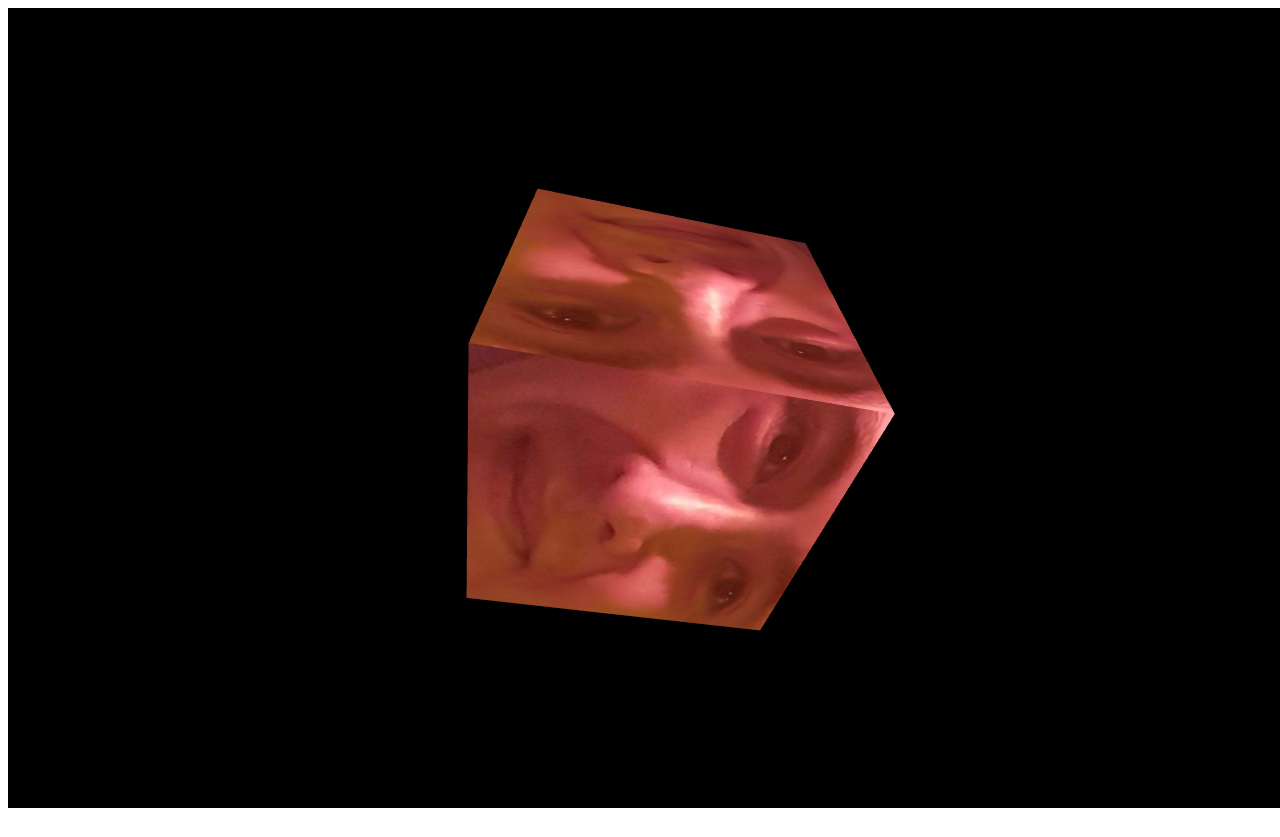
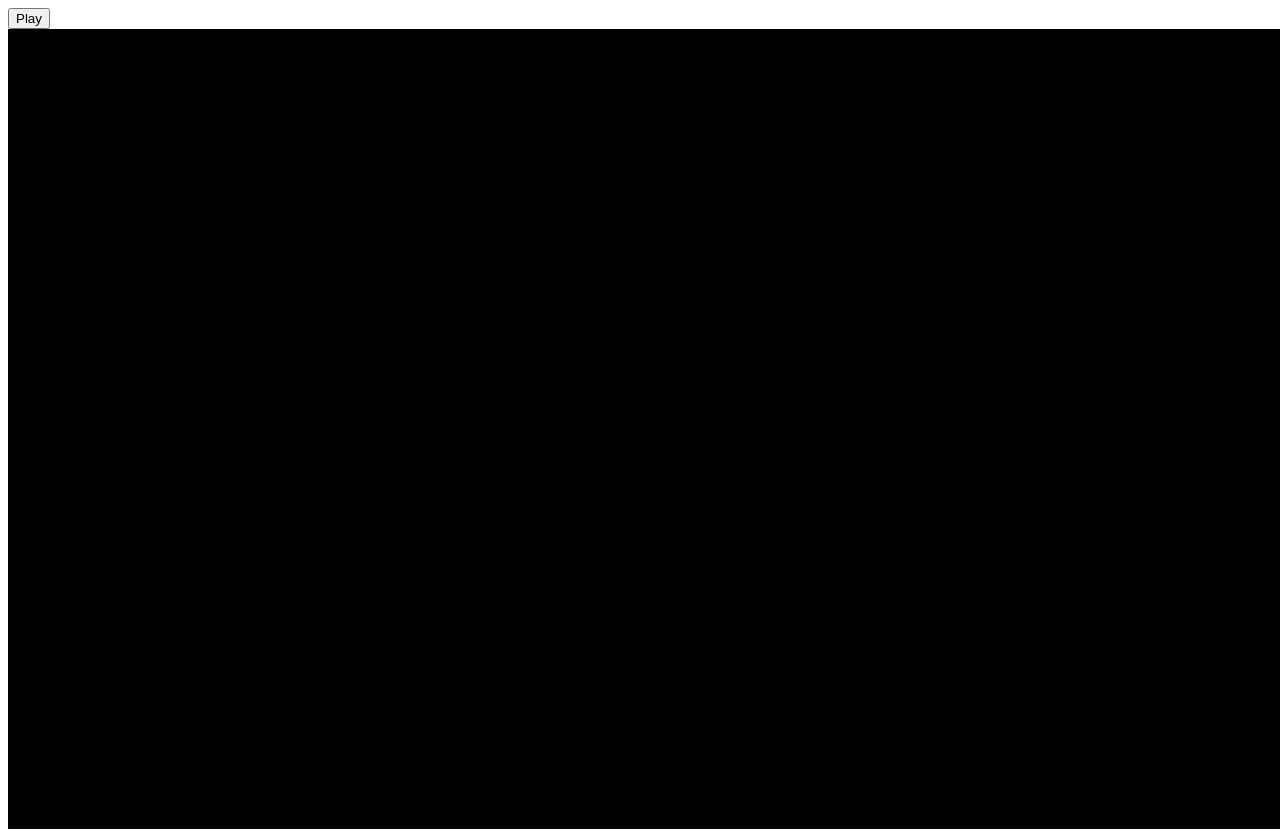
Before and after one commit to naffiq/eblett, a website built with Parcel: page index.html in a window 1280 px wide. Before the commit the page ends 816 px from the top, so only its background shows below. Built offline with nearby package versions, Linux system fonts and the light colour scheme.

Commit message:
feat(audio): scaling cube to sound

```diff
--- a/index.html
+++ b/index.html
@@ -5,6 +5,10 @@
     <link rel="stylesheet" href="styles/index.css">
   </head>
   <body>
+    <audio id="audioElement" src="./assets/audio.mp3"></audio>
+    <div>
+      <button onclick="document.getElementById('audioElement').play()">Play</button>
+    </div>
     <script src="src/index.js"></script>
   </body>
 </html>
--- a/src/index.js
+++ b/src/index.js
@@ -1,7 +1,21 @@
 import * as THREE from 'three';
+
 var camera, scene, renderer;
 var mesh;
 const eblettTexture = require('../textures/eblett.jpg')
+
+var audioCtx = new (window.AudioContext || window.webkitAudioContext)();
+var audioElement = document.getElementById('audioElement');
+var audioSrc = audioCtx.createMediaElementSource(audioElement);
+var analyser = audioCtx.createAnalyser();
+
+
+// Bind our analyser to the media element source.
+audioSrc.connect(analyser);
+audioSrc.connect(audioCtx.destination);
+//var frequencyData = new Uint8Array(analyser.frequencyBinCount);
+var frequencyData = new Uint8Array(200);
+
 init();
 animate();
 function init() {
@@ -29,5 +43,12 @@ function animate() {
   requestAnimationFrame( animate );
   mesh.rotation.x += 0.005;
   mesh.rotation.y += 0.01;
+
+  // Copy frequency data to frequencyData array.
+  analyser.getByteFrequencyData(frequencyData);
+  const sum = frequencyData.reduce((total, frData) => total + frData, 0)
+  const scaleFactor = (sum / frequencyData.length) / 256
+  mesh.scale.set(scaleFactor, scaleFactor, scaleFactor)
+
   renderer.render( scene, camera );
 }
```
Also changed, not shown: 1 other file.
